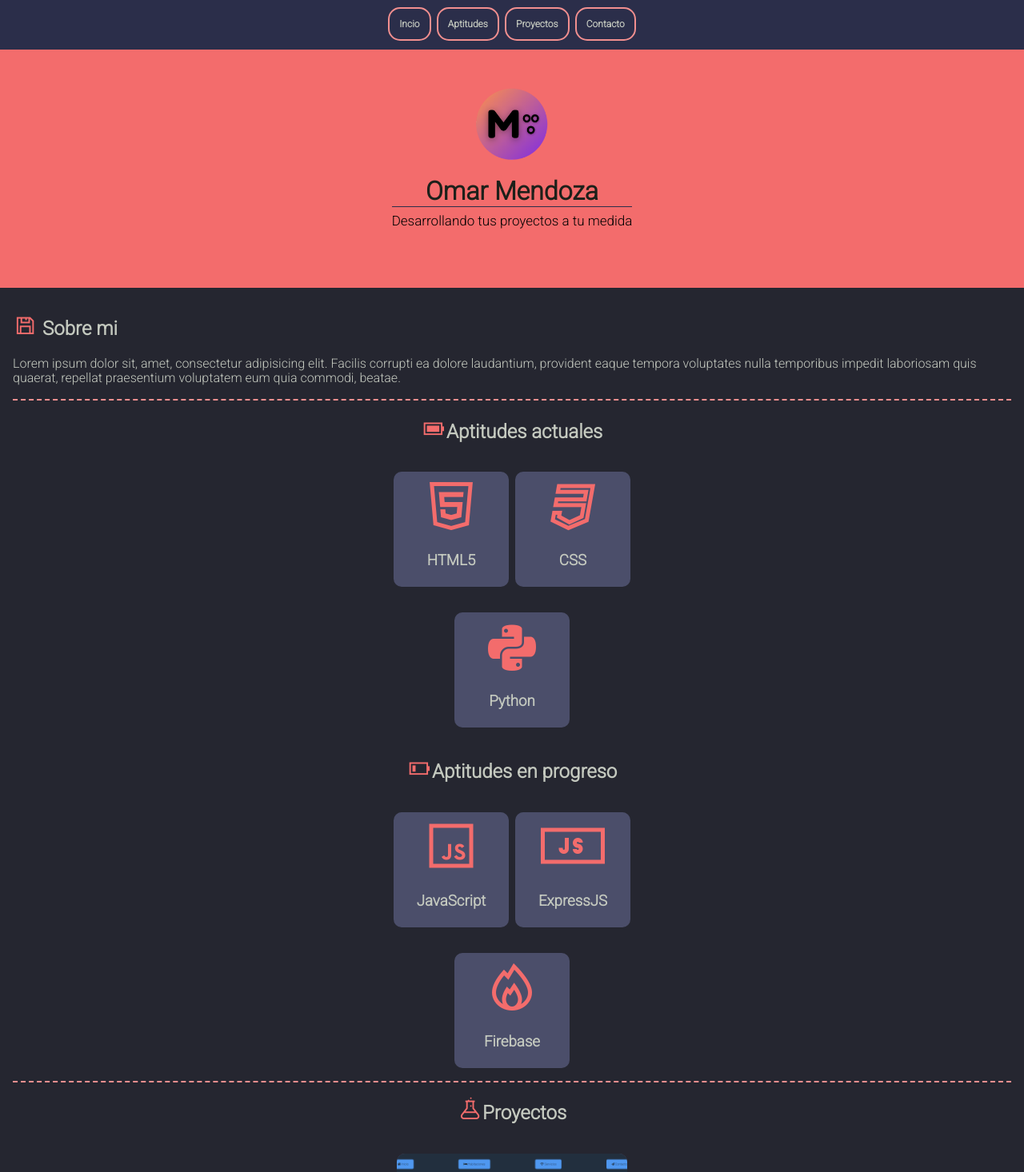
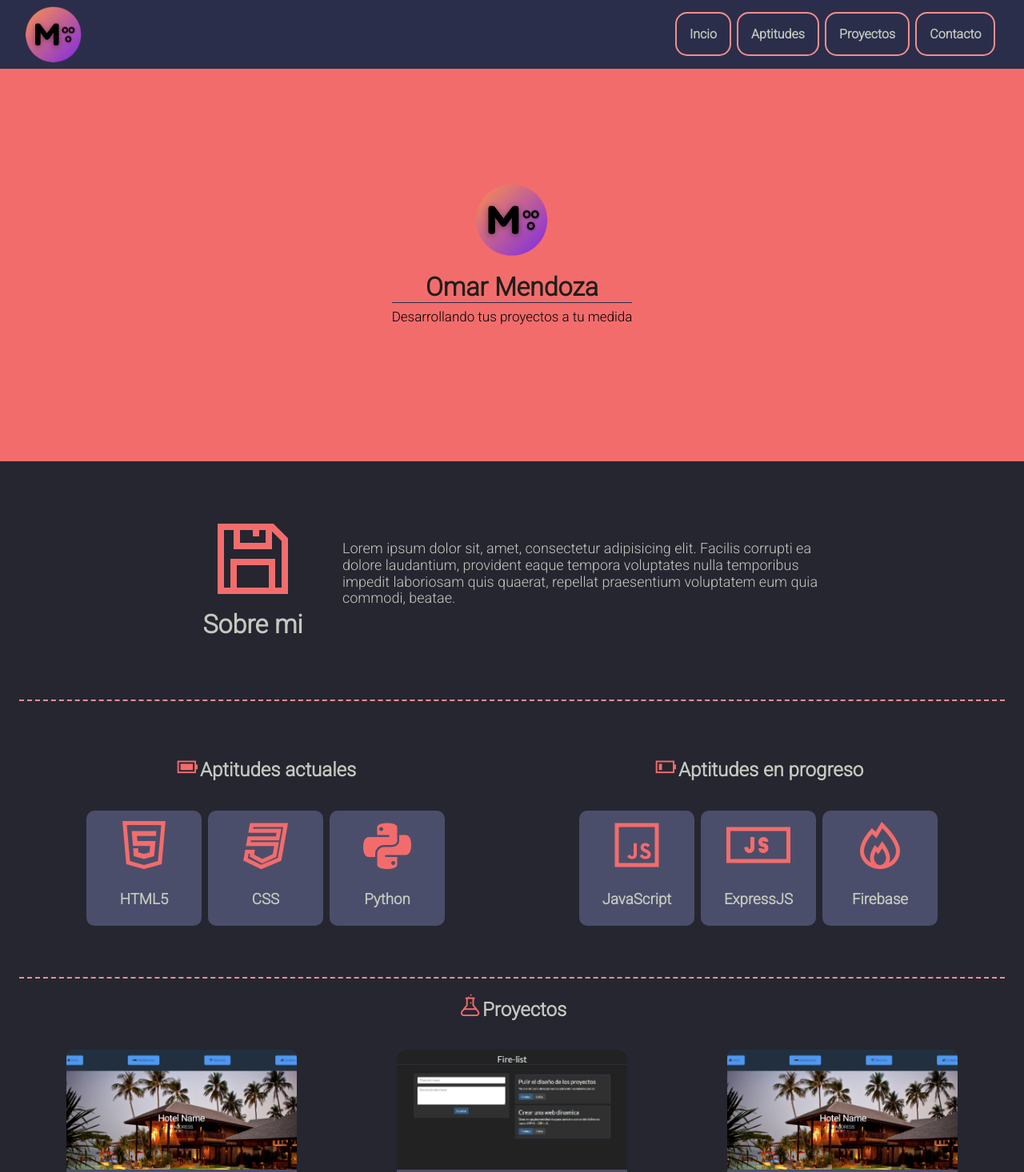
Before and after one commit to mendoza000/old-portafolio, a plain HTML site: page index.html in a window 1280 px wide. Shown: the top 1466 px of the page at 80% size. Drawn offline with nearby package versions, Linux system fonts and the light colour scheme.

Commit message:
responsive

```diff
--- a/css/style.css
+++ b/css/style.css
@@ -121,8 +121,10 @@ body{
 }
 
 /*aptitudes*/
+.aptitudes_container{
+	border-bottom: 2px dashed var(--color-secundary-xl);
+}
 .aptitudes{
-	border-bottom: 2px dashed var(--color-secundary-xl);
 	display: grid;
 	grid-template-columns: repeat(2, auto);
 	grid-template-rows: repeat(3, auto);
@@ -153,11 +155,14 @@ body{
 	background-color: var(--color-primary-xl);
 	border-radius: 10px
 }
-.punta-punta{
+.punta-punta3{
 	grid-column-start: 1;
   	grid-column-end: 3;
 }
-
+.punta-punta4{
+	grid-column-start: 1;
+	grid-column-end: 4
+}
 /*Proyectos*/
 .projects{
 	border-bottom: 2px dashed var(--color-secundary-xl);
@@ -221,7 +226,8 @@ body{
 /*contact*/
 .contact{
 	display: grid;
-	grid-template-columns: repeat(2, auto);
+	grid-template-columns: auto auto auto;
+	grid-template-rows: auto;
 	grid-row-gap: 1em;
 	margin: 1em auto;
 	justify-content: center;
@@ -268,4 +274,115 @@ body{
 	margin: 1em 0
 }
 
-@media
+@media screen and (min-width: 600px){
+	.aptitudes_container{
+		padding-top: 3em;
+		padding-bottom: 3em
+	}
+	.header{
+		padding-top: 8em;
+		padding-bottom: 8em
+	}
+	.container{
+		margin-left: 1.5em;
+		margin-right: 1.5em
+	}
+
+	.nav_list{
+		align-self: center;
+		margin-right: 1em
+	}
+	.nav_logo{
+		display: initial;
+	}
+	.nav_item a{
+		min-width: 4em;
+		max-width: 4em
+	}
+
+	.about{
+		display: grid;
+		grid-template-columns: auto auto;
+		grid-gap: 3em;
+		align-items: center;
+		padding-bottom: 3em
+	}
+	.about_title_flex{
+		display: flex;
+		flex-direction: column;
+		justify-content: center;
+		align-items: center;
+		margin-left: 2em;
+		font-size: 2em;
+	}
+	.about p{
+		margin-right: 2em;
+		font-size: 18px
+	}
+	.about_icon_flex{
+		font-size: 4em
+	}
+
+	.aptitudes{
+		grid-template-columns: auto auto auto;
+		grid-template-rows: auto;
+	}
+	.aptitudes_title{
+		grid-column-start: 1;
+		grid-column-end: 4;
+	}
+	.punta-punta3{
+		grid-column-start: initial;
+		grid-column-end: initial;
+	}
+
+	.projects{
+		display: flex;
+		flex-wrap: wrap;
+		flex-direction: row;
+		justify-content: space-around;
+		padding-bottom: 3em;
+		margin-bottom: 3em;
+	}
+	.project_card{
+		margin: 1em
+	}
+
+	.contact{
+	padding: 2em;
+	display: grid;
+	grid-template-columns: auto auto auto auto;
+	grid-template-rows: auto;
+	grid-row-gap: auto;
+	margin: 1em auto;
+	justify-content: center;
+}
+}
+
+@media screen and (min-width: 1000px) {
+	.nav_logo{
+		margin-left: 2em
+	}
+	.nav_list{
+		margin-right: 2em
+	}
+	.nav_item a{
+		font-size: 16px
+	}
+	.aptitudes_container{
+		display: grid;
+		grid-template-columns: auto auto
+	}
+	.header{
+		padding-top: 11em;
+		padding-bottom: 11em
+	}
+
+	.about p{
+		width: 600px;
+		margin-right: auto;
+	}
+	.about_title_flex{
+		margin-left: auto
+	}
+}
--- a/index.html
+++ b/index.html
@@ -30,23 +30,20 @@
 					<li class="nav_item"><a href="#">Contacto</a></li>
 				</ul>
 			</nav>
-
 			<header class="header">
 				<img class="header_logo wow animate__animated animate__backInUp animate__slow" src="./im/logo.png" alt="Logo">
 				<h1 class="header_title wow animate__animated animate__backInUp animate__slow">Omar Mendoza</h1>
 				<p class="header_text wow animate__animated animate__backInUp animate__slow">Desarrollando tus proyectos a tu medida</p>
 				<!-- <a class="header_link" href="https://github.com/mendoza000"><i class="lab la-github"></i>GitHub</a> -->
 			</header>
-
 			<div class="container">
 				<div class="about">
-			<h2 class="about_title"><i class="about_icon color-secondary lar la-save"></i> Sobre mi</h2>
+					<h2 class="about_title about_title_flex"><i class="about_icon about_icon_flex color-secondary lar la-save"></i> Sobre mi</h2>
 					<p>Lorem ipsum dolor sit, amet, consectetur adipisicing elit. Facilis corrupti ea dolore laudantium, provident eaque tempora voluptates nulla temporibus impedit laboriosam quis quaerat, repellat praesentium voluptatem eum quia commodi, beatae.</p>
 				</div>
-
+				<div class="aptitudes_container">
 					<div class="aptitudes">
 						<h2 class="aptitudes_title wow animate__animated animate__fadeInLeft animate__slow"><i class="about_icon color-secondary las la-battery-full"></i>Aptitudes actuales</h2>
-
 					<div class="aptitudes_card wow animate__animated animate__fadeInLeft animate__slow">
 						<i class="aptitudes_icon color-secondary lab la-html5"></i>
 						<h3>HTML5</h3>
@@ -55,13 +52,13 @@
 						<i class="aptitudes_icon color-secondary lab la-css3"></i>
 						<h3>CSS</h3>
 					</div>
-			<div class="punta-punta aptitudes_card wow animate__animated animate__fadeInLeft animate__slow">
+					<div class="punta-punta aptitudes_card wow animate__animated animate__fadeInLeft animate__slow punta-punta3">
 						<i class="aptitudes_icon color-secondary lab la-python"></i>
 						<h3>Python</h3>
 					</div>
-
+					</div>
+					<div class="aptitudes">
 						<h2 class="aptitudes_title wow animate__animated animate__fadeInLeft animate__slow"><i class="about_icon color-secondary las la-battery-quarter"></i>Aptitudes en progreso</h2>
-
 					<div class="aptitudes_card wow animate__animated animate__fadeInLeft animate__slow">
 						<i class="aptitudes_icon color-secondary lab la-js-square"></i>
 						<h3>JavaScript</h3>
@@ -70,14 +67,14 @@
 						<i class="aptitudes_icon color-secondary lab la-js"></i>
 						<h3>ExpressJS</h3>
 					</div>
-			<div class="punta-punta aptitudes_card wow animate__animated animate__fadeInLeft animate__slow">
+					<div class="punta-punta aptitudes_card wow animate__animated animate__fadeInLeft animate__slow punta-punta3">
 						<i class="aptitudes_icon color-secondary las la-fire-alt"></i>
 						<h3>Firebase</h3>
 					</div>
 					</div>
-
+				</div>
+				<h2 class="aptitudes_title wow animate__animated animate__fadeInRight"><i class="about_icon color-secondary las la-flask"></i>Proyectos</h2>
 				<div class="projects">
-			<h2 class="aptitudes_title wow animate__animated animate__fadeInRight"><i class="about_icon color-secondary las la-flask"></i>Proyectos</h2>
 					<div class="project_card wow animate__animated animate__fadeInRight">
 						<img class="project_img" src="./im/hotel.png">
 						<div class="project_content">
@@ -105,12 +102,9 @@
 							<a class="project_btn btn_borde" href="https://github.com/mendoza000/htbp-demo"><i class="lab la-github"></i> Ver GitHub</a>
 						</div>
 					</div>
-
 				</div>
-
+				<h2 class="aptitudes_title wow animate__animated animate__fadeInLeft animate__slow"><i class="about_icon color-secondary las la-phone-volume"></i> Contactos</h2>
 				<div class="contact">
-			<h2 class="aptitudes_title wow animate__animated animate__fadeInLeft animate__slow"><i class="about_icon color-secondary las la-phone-volume"></i> Contactos</h2>
-
 					<a href="#" class="wow animate__animated animate__fadeInLeft animate__slow">
 						<div class="contact_content">
 							<i class="contact_icon lab la-telegram"></i>
@@ -136,17 +130,14 @@
 						</div>
 					</a>
 				</div>
-
 				<!-- <footer class="footer">
 							<p>&copy Omar Mendoza 2021-2022</p>
 				</footer> -->
 			</div>
-
 			<!-- wow.js -->
 			<script src="./js/wow.min.js"></script>
 			<script>
 				new WOW().init();
 			</script>
-
 		</body>
 	</html>
```
Lines whose indentation alone changed are shown as unchanged.
